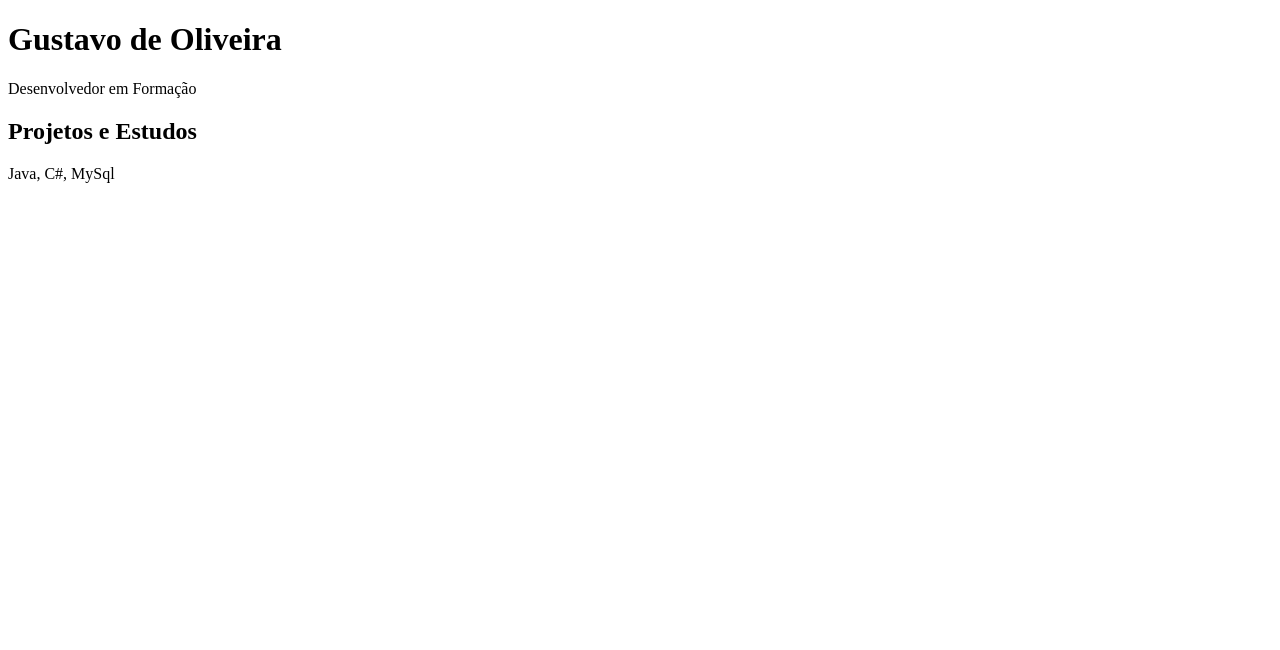
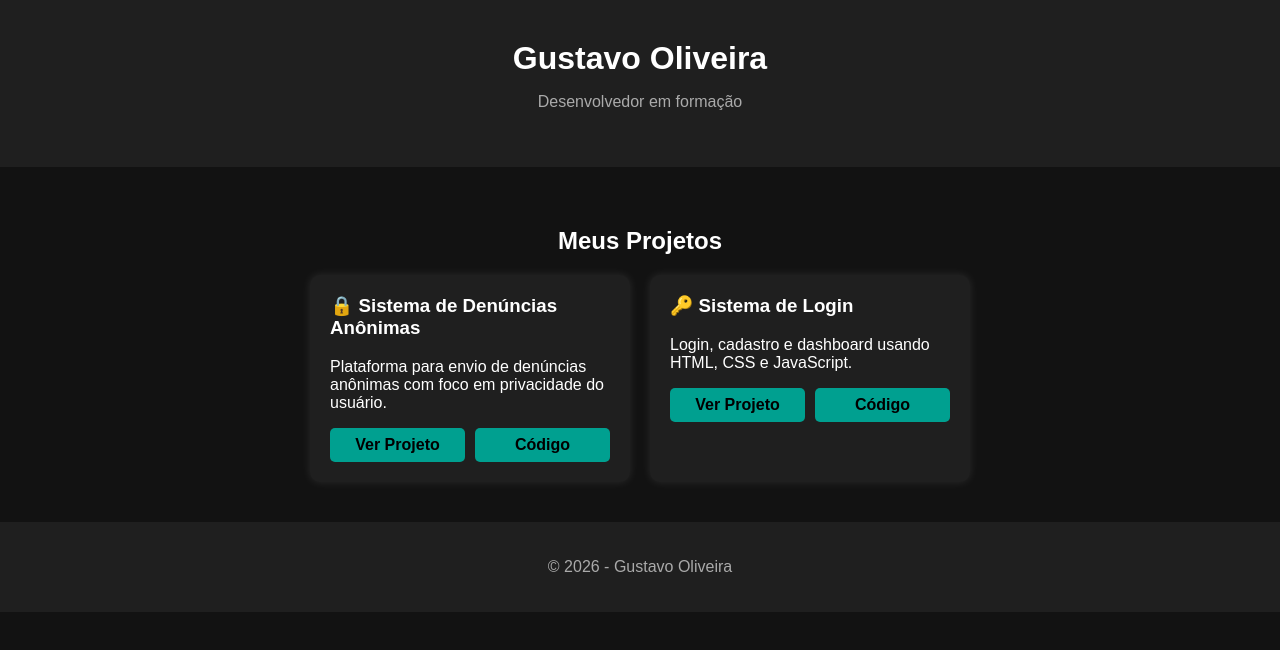
Before and after one commit to Gustavo3ks/Portif-lio, a plain HTML site: page index.html in a window 1280 px wide. Drawn offline with Linux system fonts and the light colour scheme.

Commit message:
adição de projetos no portifólio

```diff
--- a/index.html
+++ b/index.html
@@ -1,24 +1,48 @@
 <!DOCTYPE html>
 <html lang="pt-br">
 <head>
-    <meta charset="UTF-8">
-    <meta name="viewport" content="width=device-width, initial-scale=1.0">
-    <title>Portifólio - Gustavo de Oliveira</title>
-    <link rel="stylesheet" href="style.css">
+  <meta charset="UTF-8">
+  <title>Portfólio - Gustavo</title>
+  <link rel="stylesheet" href="style.css">
 </head>
 <body>
-    <header>
-        <h1>Gustavo de Oliveira</h1>
-        <p>Desenvolvedor em Formação</p>
-    </header>
 
-    <section>
+  <header>
+    <h1>Gustavo Oliveira</h1>
+    <p>Desenvolvedor em formação</p>
+  </header>
 
-        <div>
-            <h2>Projetos e Estudos</h2>
-            <p>Java, C#, MySql</p>
+  <section class="projetos">
+    <h2>Meus Projetos</h2>
+
+    <div class="cards">
+
+      <div class="card">
+        <h3>🔒 Sistema de Denúncias Anônimas</h3>
+        <p>Plataforma para envio de denúncias anônimas com foco em privacidade do usuário.</p>
+
+        <div class="botoes">
+          <a href="SEU-LINK-AQUI" target="_blank">Ver Projeto</a>
+          <a href="SEU-GITHUB-AQUI" target="_blank">Código</a>
         </div>
+      </div>
 
-    </section>
+      <div class="card">
+        <h3>🔑 Sistema de Login</h3>
+        <p>Login, cadastro e dashboard usando HTML, CSS e JavaScript.</p>
+
+        <div class="botoes">
+          <a href="https://gustavo3ks.github.io/Teste-de-Site-de-Denuncias/">Ver Projeto</a>
+          <a href="https://github.com/Gustavo3ks/Teste-de-Site-de-Denuncias">Código</a>
+        </div>
+      </div>
+
+    </div>
+  </section>
+
+  <footer>
+    <p>© 2026 - Gustavo Oliveira</p>
+  </footer>
+
 </body>
 </html>
--- a/style.css
+++ b/style.css
@@ -0,0 +1,76 @@
+body {
+    margin: 0;
+    font-family: Arial, sans-serif;
+    background-color: #121212;
+    color: #fff;
+}
+
+/* HEADER */
+header {
+    text-align: center;
+    padding: 40px 20px;
+    background-color: #1f1f1f;
+}
+
+header h1 {
+    margin: 0;
+}
+
+header p {
+    color: #aaa;
+}
+
+/* PROJETOS */
+.projetos {
+    padding: 40px 20px;
+    text-align: center;
+}
+
+.cards {
+    display: flex;
+    justify-content: center;
+    gap: 20px;
+    flex-wrap: wrap;
+}
+
+.card {
+    background-color: #1f1f1f;
+    padding: 20px;
+    border-radius: 10px;
+    width: 280px;
+    box-shadow: 0 0 10px rgba(255,255,255,0.1);
+    text-align: left;
+}
+
+.card h3 {
+    margin-top: 0;
+}
+
+.botoes {
+    margin-top: 15px;
+    display: flex;
+    gap: 10px;
+}
+
+.botoes a {
+    flex: 1;
+    text-align: center;
+    padding: 8px;
+    background-color: #00a090;
+    color: #000;
+    text-decoration: none;
+    border-radius: 5px;
+    font-weight: bold;
+}
+
+.botoes a:hover {
+    background-color: #00c2ad;
+}
+
+/* FOOTER */
+footer {
+    text-align: center;
+    padding: 20px;
+    background-color: #1f1f1f;
+    color: #aaa;
+}
```
